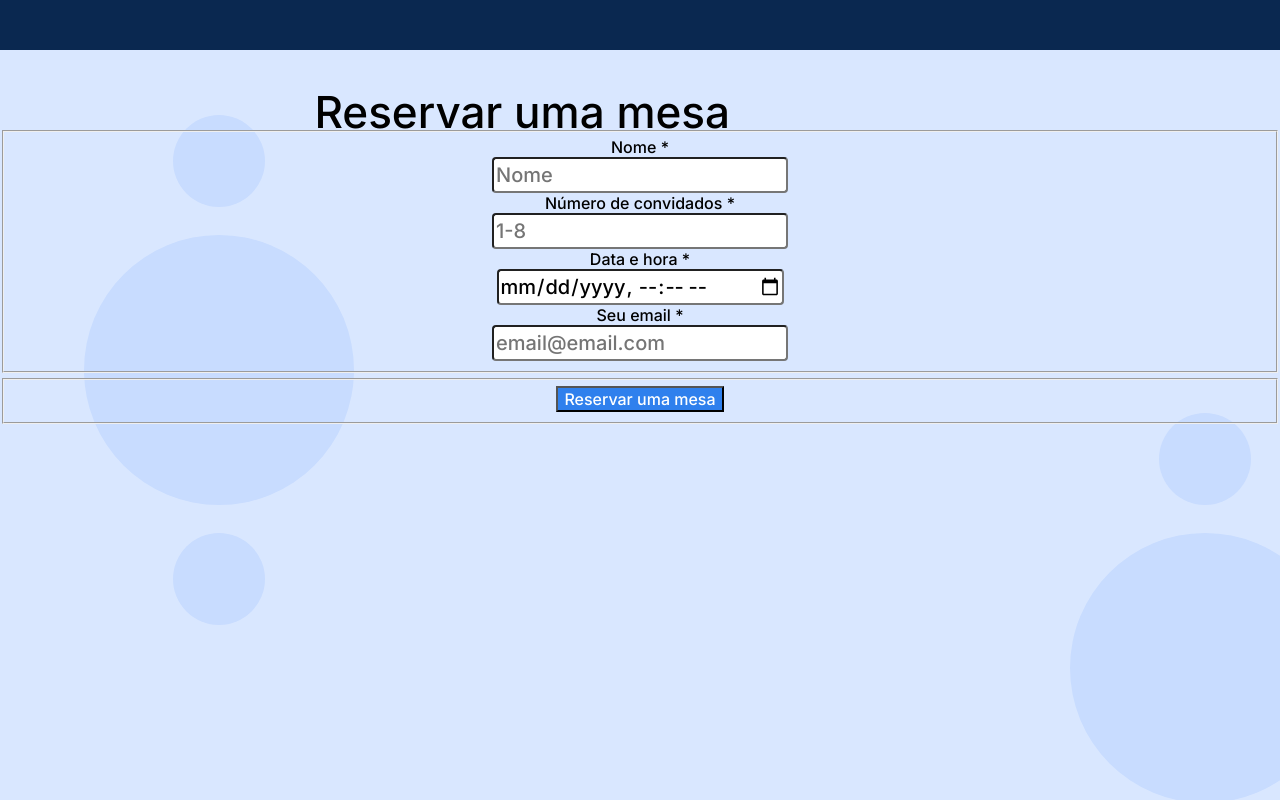
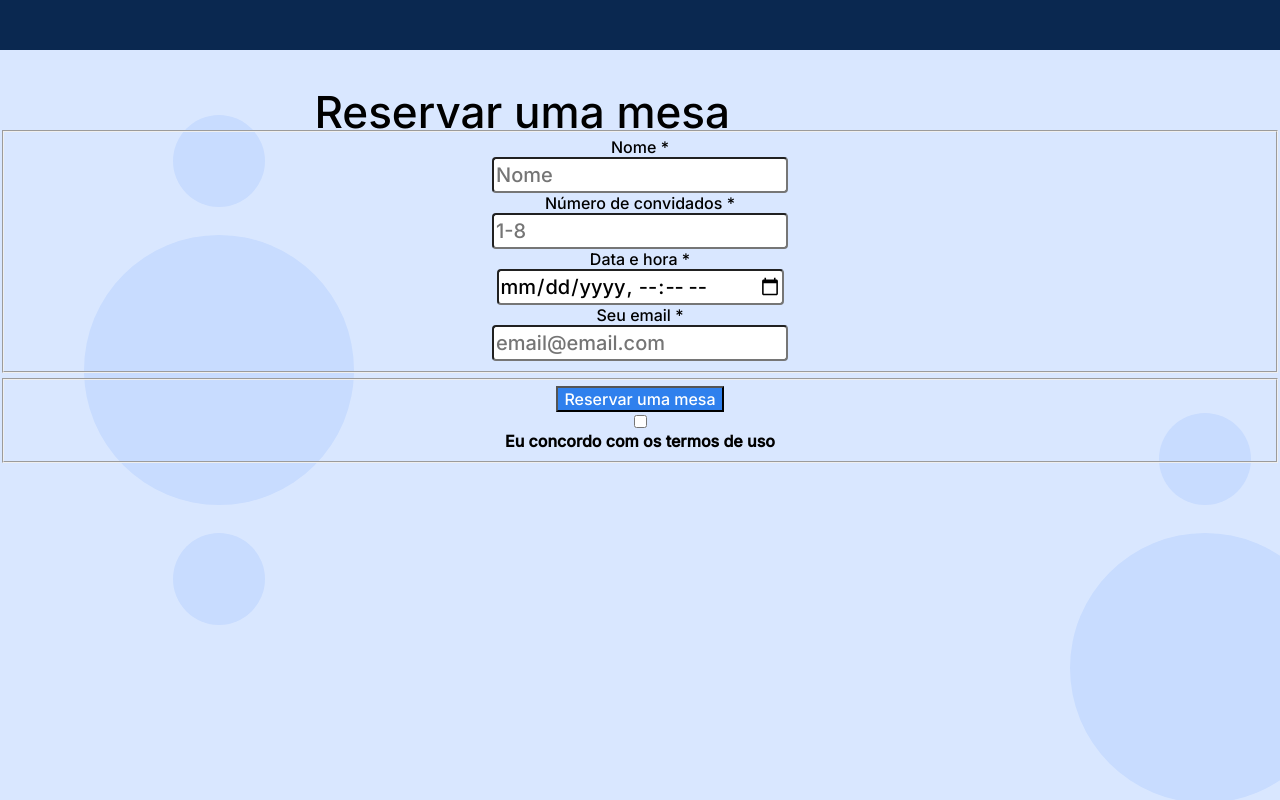
Before and after one commit to Breno899/web_project_coffeeshop, a plain HTML site: page index.html in a window 1280 px wide. Shown: the part 1657-2457 px from the top of the page. Drawn offline with Linux system fonts and the light colour scheme.

Commit message:
checkbox e input adicionados

```diff
--- a/index.html
+++ b/index.html
@@ -98,6 +98,9 @@
   </fieldset>
   <fieldset class="form__handler">
   <button class="form__button" type="submit"> Reservar uma mesa </button>
+  <input type="checkbox" class="form_el_extra_option" id="checkbox-reserve" name="extraoption" value="checkbox-reserve">
+  <span class="form_el_extra_option_span"></span>
+  <span>Eu concordo com os termos de uso</span>
   </fieldset>
 </div>
        </section>
```
